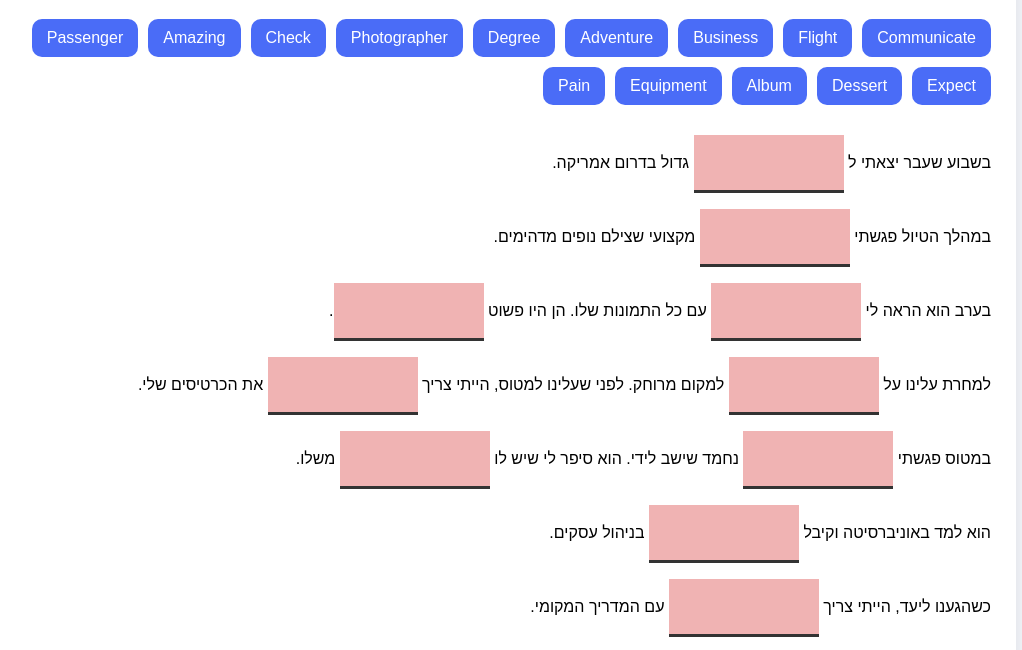
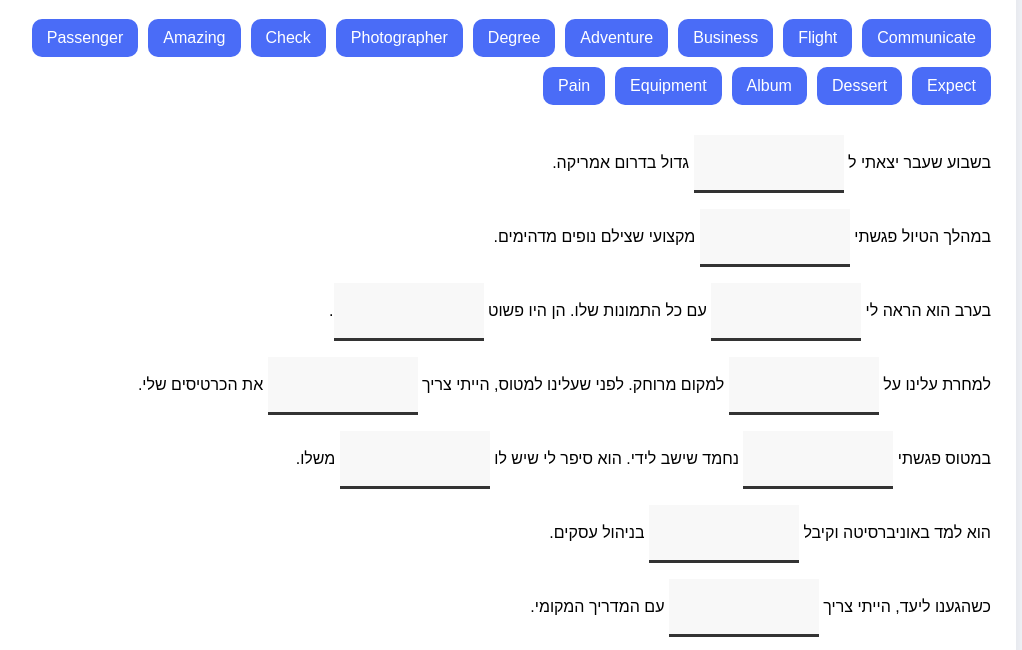
Before and after one commit to Edmiz007/drop-and-drag, a plain HTML site: page index.html in a window 1280 px wide. Shown: the part 117-767 px from the top of the page, without its empty margins (149-1171 px from the left). Drawn offline with Linux system fonts and the light colour scheme.

Commit message:
Update index.html

```diff
--- a/index.html
+++ b/index.html
@@ -52,7 +52,7 @@ h1{
     min-width:130px;
     min-height:55px;
 
-    background:#f0b3b3;
+    background:#f8f8f8;
 
     border-bottom:3px solid #333;
 
```
